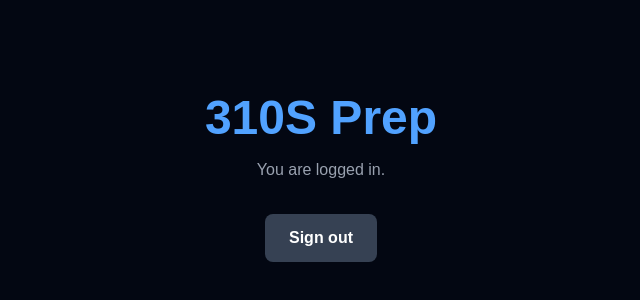
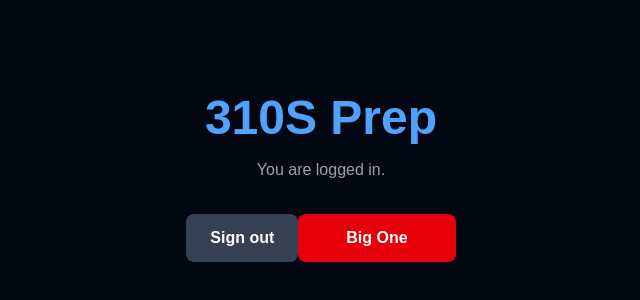
Before and after one commit to QuarkZebra/my-app, a Next.js app: page / in a window 1280 px wide. Shown: the part 222-522 px from the top of the page, without its empty margins (319-959 px from the left). Built offline with nearby package versions, Linux system fonts and the light colour scheme.

Commit message:
red button

```diff
--- a/app/page.tsx
+++ b/app/page.tsx
@@ -20,6 +20,11 @@ export default function Home() {
         >
           Sign out
         </button>
+        <button
+          className="bg-red-600 hover:bg-red-400 text-white font-bold py-3 px-12 rounded-lg transition-colors"
+        >
+          Big One
+        </button>
       </div>
     </main>
   )
```
